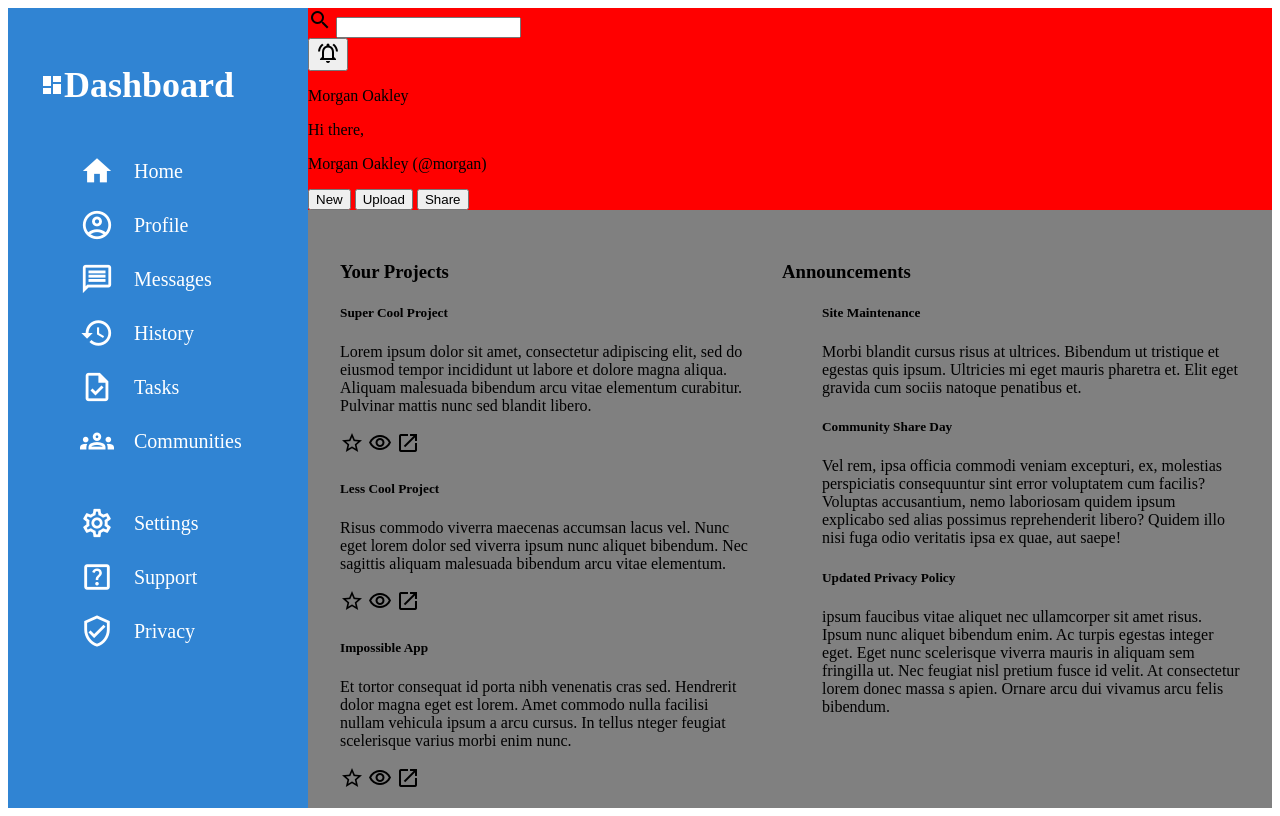
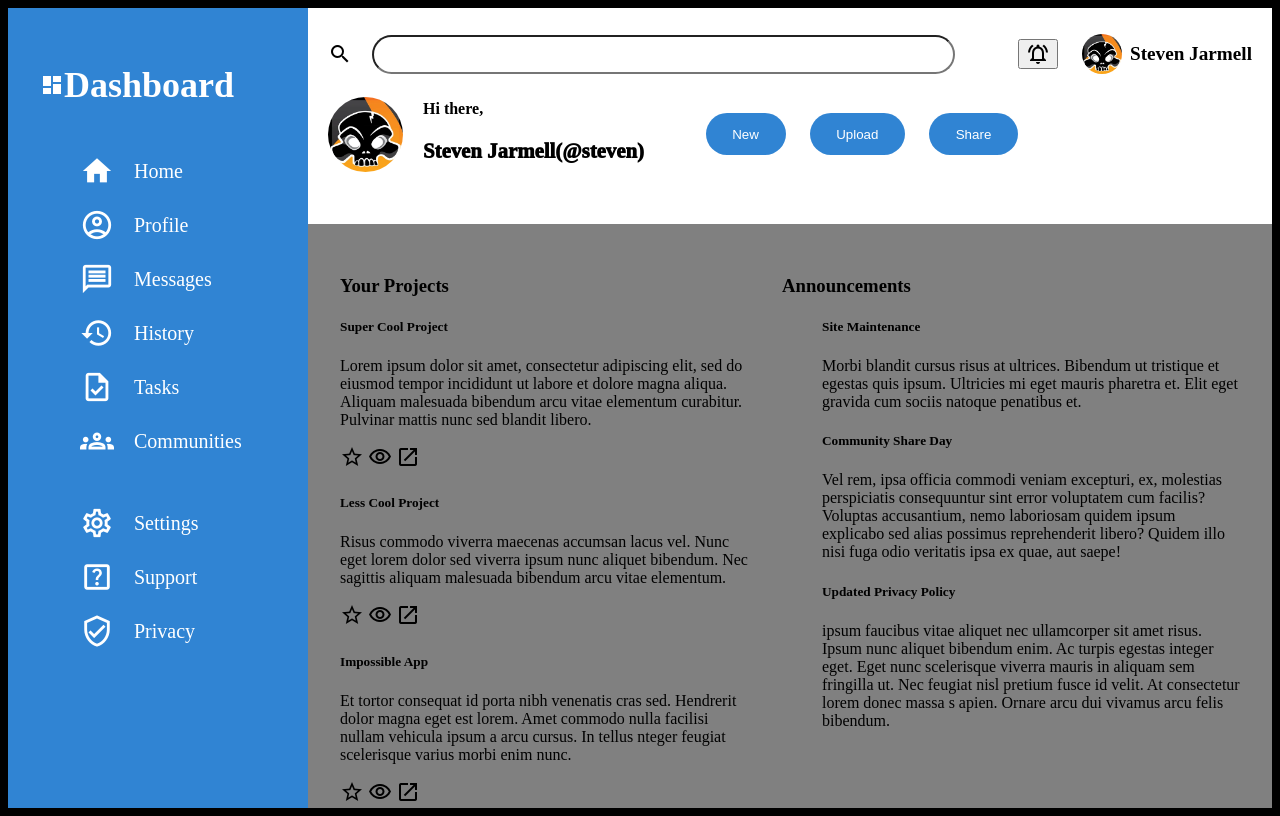
Before and after one commit to Steven-Jarmell/Odin-Project-Projects, a plain HTML site: page admin-dashboard/index.html in a window 1280 px wide. Drawn offline with Linux system fonts and the light colour scheme.

Commit message:
Finished header

```diff
--- a/admin-dashboard/index.html
+++ b/admin-dashboard/index.html
@@ -21,19 +21,16 @@
             <button>
                 <span class="material-icons-outlined"> notifications_active </span>
             </button>
-            <div class="picture"></div>
-                <p class="name">Morgan Oakley</p>
-            </div>
+            <img class="picture" src="./images/avatar.webp">
+            <p class="name"><strong>Steven Jarmell</strong></p>
         </div>
 
         <div class="bottom">
             <div class="profile">
-                <div class="picture"></div>
+              <img class="picture" src="./images/avatar.webp">
                 <div class="profile-name">
                     <p class="greeting">Hi there,</p>
-                    <p class="name">
-                        Morgan Oakley <span class="username">(@morgan)</span>
-                    </p>
+                    <p class="name">Steven Jarmell<span class="username">(@steven)</span></p>
                 </div>
               </div>
             <div class="buttons">
--- a/admin-dashboard/styles.css
+++ b/admin-dashboard/styles.css
@@ -1,3 +1,7 @@
+:root {
+    background-color: black;
+}
+
 ul {
     list-style: none;
 }
@@ -51,9 +55,107 @@ body {
 /* Header */
 
 .header {
-    background-color: red;
+    background-color: white;
     grid-area: header;
-    padding: 1.5rem 3 rem;
+    padding: 1rem 1.25rem .5rem;
+}
+
+.top {
+    display: grid;
+    grid-template-columns: 1fr max-content;
+    margin-bottom: 2rem;
+}
+
+.search {
+    display: flex;
+    align-items: center;
+    margin-right: auto;
+    width: 100%;
+}
+
+.search label {
+    display: flex;
+    justify-content: center;
+    align-items: center;
+    cursor: pointer;
+}
+
+.search-icon {
+    font-size: 1.5rem;
+}
+
+#search {
+    display: inline-block;
+    padding: 0.75em 1em;
+    outline-color: black;
+    margin-left: 1.25rem;
+    border-radius: 50em;
+    width: min(80%, 700px);
+}
+
+.header .account {
+    display: flex;
+    justify-content: flex-end;
+    align-items: center;
+    font-size: 1.2rem;
+}
+
+.account button {
+    display: flex;
+    justify-content: center;
+    align-items: center;
+}
+
+.picture {
+    border-radius: 50%;
+}
+
+.account .picture {
+    height: 40px;
+    width: 40px;
+    margin-left: 1.5rem;
+    margin-right: .5rem;
+}
+
+.bottom {
+    display: flex;
+    justify-content: space-between;
+    align-items: center;
+}
+
+.profile .picture {
+    width: 75px;
+    height: 75px;
+}
+
+.profile {
+    display: flex;
+    align-items: center;
+    gap: 1.25rem;
+}
+
+.profile-name .greeting {
+    font-weight: 550;
+}
+
+.profile-name .name {
+    font-weight: 1000;
+    font-size: 1.3rem;
+}
+
+.buttons {
+    display: flex;
+    justify-content: flex-end;
+    align-items: center;
+    gap: 1.5rem;
+}
+
+.btn {
+    background-color: rgb(48, 132, 211);
+    color: white;
+    border-radius: 99em;
+    padding: 1em 2em;
+    border: none;
 }
 
 /* Content */
```
Also changed, not shown: admin-dashboard/images/Dragon-gamerpic.webp (added), admin-dashboard/images/avatar.webp (added).
